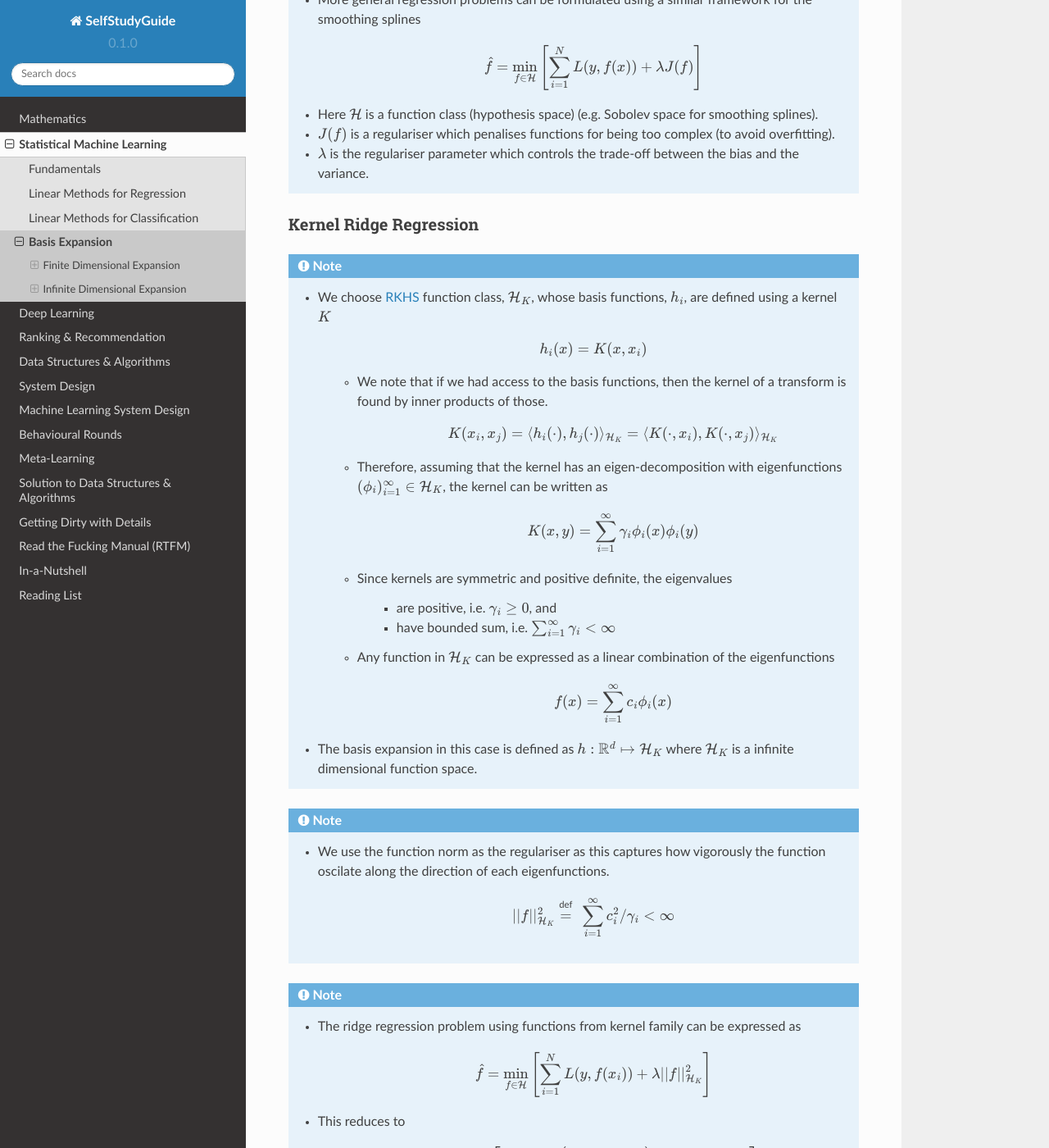
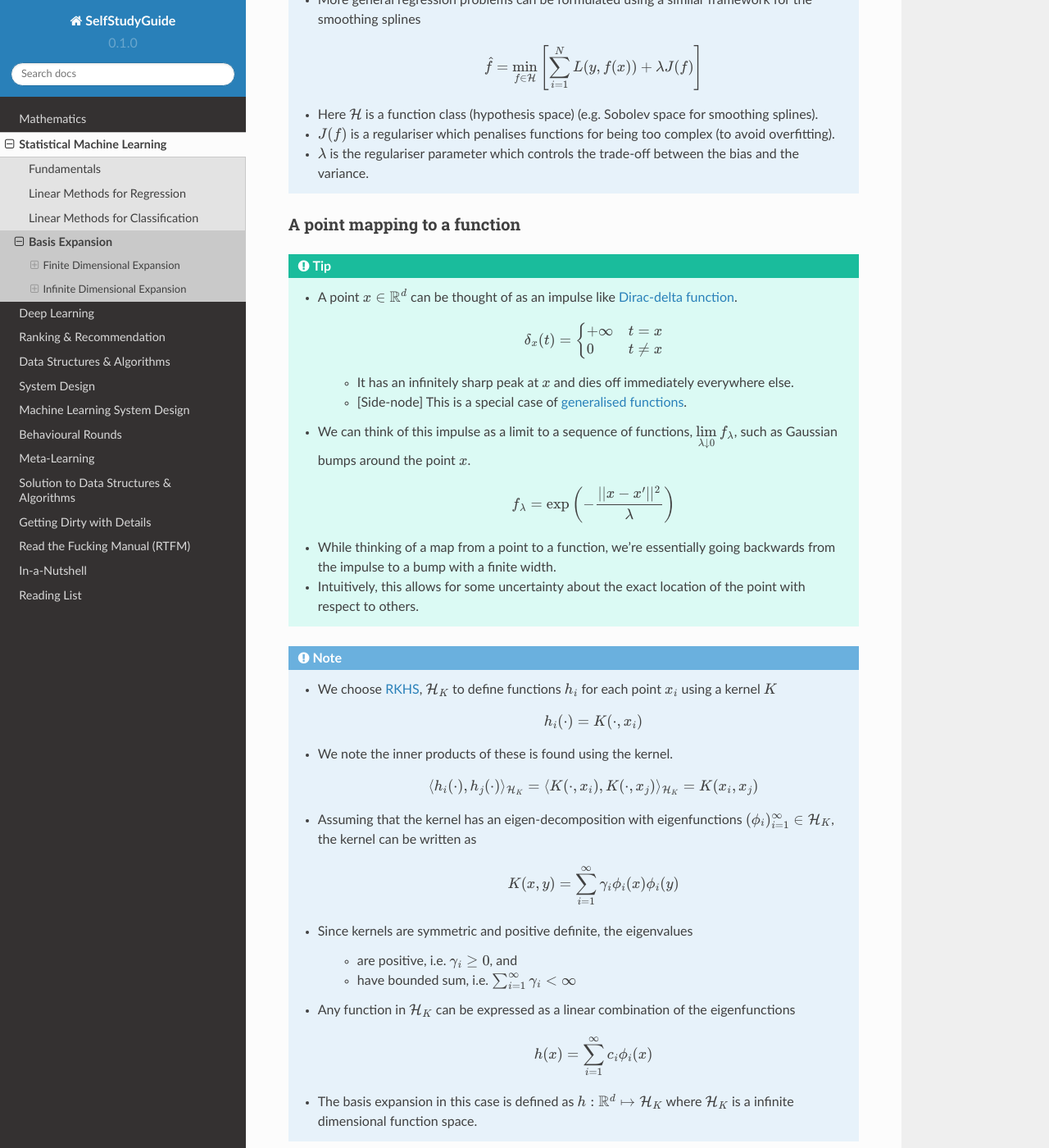
Before and after one commit to uselesstechjunks/leetcode, a Sphinx documentation site: the page built from docs/source/ml/basisexp.rst, in a window 1280 px wide and 1400 px high, scrolled down 5129 px. Shown: the whole window at 82% size. Built offline with Sphinx 7.4.7 and the Read the Docs theme 2.0.0, drawn with Linux system fonts in a browser that asks for light colours; some of the changed text lies outside the part shown.

Commit message:
Update basisexp.rst (#132)
* Update basisexp.rst

* Update basisexp.rst

* Update basisexp.rst

* Update basisexp.rst

* Update basisexp.rst

* Update basisexp.rst

* Update basisexp.rst

```diff
--- a/docs/source/ml/basisexp.rst
+++ b/docs/source/ml/basisexp.rst
@@ -161,28 +161,42 @@ Infinite Dimensional Expansion
 	* :math:`J(f)` is a regulariser which penalises functions for being too complex (to avoid overfitting).
 	* :math:`\lambda` is the regulariser parameter which controls the trade-off between the bias and the variance.
 
+A point mapping to a function
+==================================================================================
+.. tip::
+	* A point :math:`x\in\mathbb{R}^d` can be thought of as an impulse like `Dirac-delta function <https://en.wikipedia.org/wiki/Dirac_delta_function>`_.
+
+		.. math:: \delta_x(t)=\begin{cases}+\infty & t=x \\ 0 & t\neq x\end{cases}
+
+		* It has an infinitely sharp peak at :math:`x` and dies off immediately everywhere else.
+		* [Side-node] This is a special case of `generalised functions <https://en.wikipedia.org/wiki/Generalized_function>`_.
+	* We can think of this impulse as a limit to a sequence of functions, :math:`\lim_\limits{\lambda\downarrow 0} f_\lambda`, such as Gaussian bumps around the point :math:`x`.
+
+		.. math:: f_\lambda=\exp\left(-\frac{||x-x'||^2}{\lambda}\right)
+	* While thinking of a map from a point to a function, we're essentially going backwards from the impulse to a bump with a finite width.
+	* Intuitively, this allows for some uncertainty about the exact location of the point with respect to others.
+
+.. note::
+	* We choose `RKHS <https://en.wikipedia.org/wiki/Reproducing_kernel_Hilbert_space>`_, :math:`\mathcal{H}_K` to define functions :math:`h_i` for each point :math:`x_i` using a kernel :math:`K`
+
+		.. math:: h_i(\cdot)=K(\cdot,x_i)
+	* We note the inner products of these is found using the kernel.
+
+		.. math:: \langle h_i(\cdot), h_j(\cdot)\rangle_{{\mathcal{H}}_K}=\langle K(\cdot,x_i), K(\cdot,x_j)\rangle_{{\mathcal{H}}_K}=K(x_i,x_j)
+	* Assuming that the kernel has an eigen-decomposition with eigenfunctions :math:`(\phi_i)_{i=1}^\infty\in\mathcal{H}_K`, the kernel can be written as
+
+		.. math:: K(x,y)=\sum_{i=1}^\infty \gamma_i\phi_i(x)\phi_i(y)
+	* Since kernels are symmetric and positive definite, the eigenvalues
+
+		* are positive, i.e. :math:`\gamma_i\ge 0`, and
+		* have bounded sum, i.e. :math:`\sum_{i=1}^\infty \gamma_i < \infty`
+	* Any function in :math:`\mathcal{H}_K` can be expressed as a linear combination of the eigenfunctions
+
+		.. math:: h(x)=\sum_{i=1}^\infty c_i\phi_i(x)
+	* The basis expansion in this case is defined as :math:`h:\mathbb{R}^d\mapsto\mathcal{H}_K` where :math:`\mathcal{H}_K` is a infinite dimensional function space.
+
 Kernel Ridge Regression
 ==================================================================================
-.. note::
-	* We choose `RKHS <https://en.wikipedia.org/wiki/Reproducing_kernel_Hilbert_space>`_ function class, :math:`\mathcal{H}_K`, whose basis functions, :math:`h_i`, are defined using a kernel :math:`K`
-
-		.. math:: h_i(x)=K(x,x_i)
-
-		* We note that if we had access to the basis functions, then the kernel of a transform is found by inner products of those.
-
-			.. math:: K(x_i,x_j)=\langle h_i(\cdot), h_j(\cdot)\rangle_{{\mathcal{H}}_K}=\langle K(\cdot,x_i), K(\cdot,x_j)\rangle_{{\mathcal{H}}_K}
-		* Therefore, assuming that the kernel has an eigen-decomposition with eigenfunctions :math:`(\phi_i)_{i=1}^\infty\in\mathcal{H}_K`, the kernel can be written as
-
-			.. math:: K(x,y)=\sum_{i=1}^\infty \gamma_i\phi_i(x)\phi_i(y)
-		* Since kernels are symmetric and positive definite, the eigenvalues
-
-			* are positive, i.e. :math:`\gamma_i\ge 0`, and
-			* have bounded sum, i.e. :math:`\sum_{i=1}^\infty \gamma_i < \infty`
-		* Any function in :math:`\mathcal{H}_K` can be expressed as a linear combination of the eigenfunctions
-
-			.. math:: f(x)=\sum_{i=1}^\infty c_i\phi_i(x)
-	* The basis expansion in this case is defined as :math:`h:\mathbb{R}^d\mapsto\mathcal{H}_K` where :math:`\mathcal{H}_K` is a infinite dimensional function space.
-
 .. note::
 	* We use the function norm as the regulariser as this captures how vigorously the function oscilate along the direction of each eigenfunctions.
 
```
